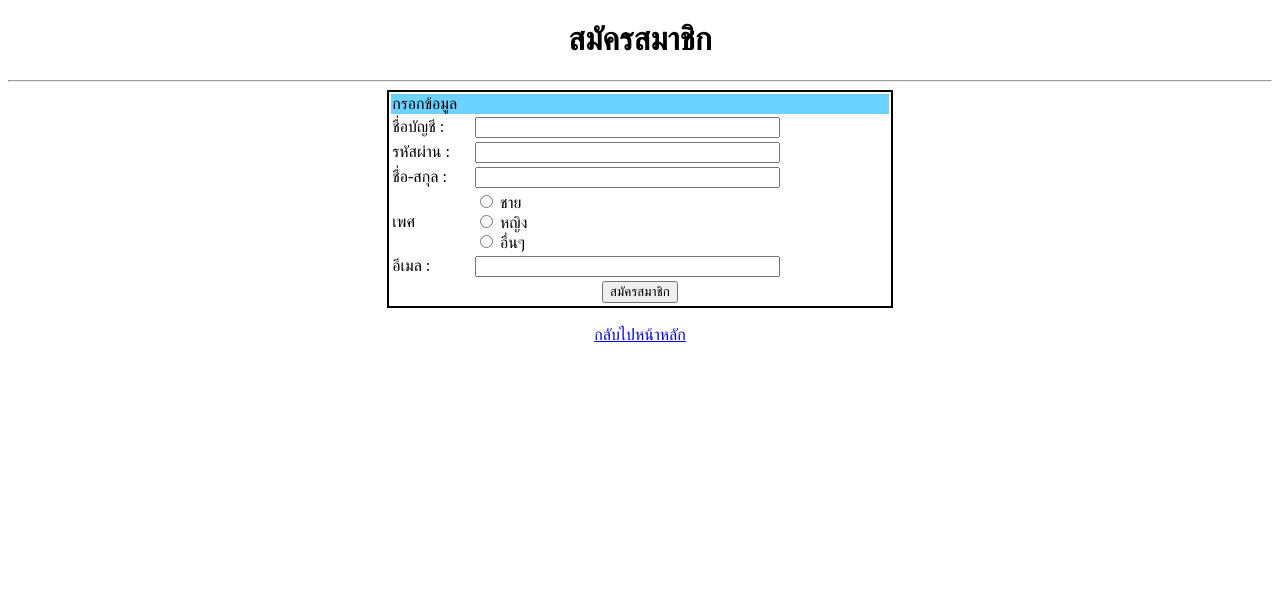
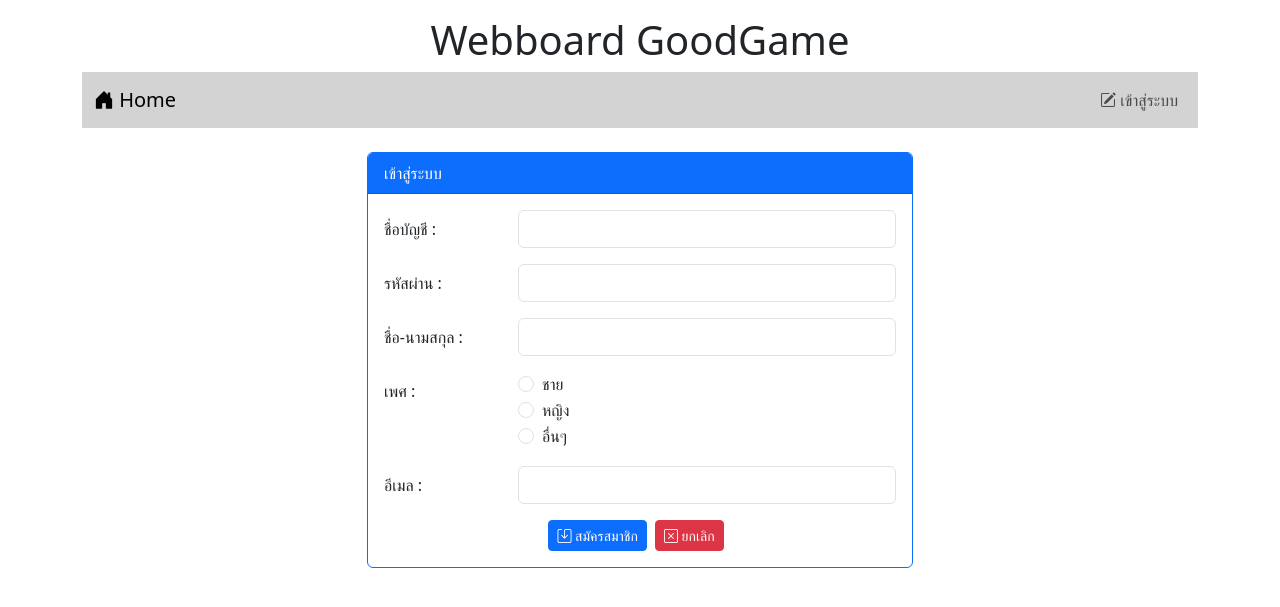
Before and after one commit to Kanriver/Webboard_kanriver, a PHP site: page /register.php in a window 1280 px wide. Shown: the top 607 px of the page. Run offline with PHP 8.4, Linux system fonts and the light colour scheme.

Commit message:
Work8 Finish
Work8 Finish

```diff
--- a/register.php
+++ b/register.php
@@ -10,32 +10,78 @@
 <head>
     <meta charset="UTF-8">
     <meta name="viewport" content="width=device-width, initial-scale=1.0">
+    <link rel="stylesheet" href="bootstrap-5.3.2-dist/css/bootstrap.min.css">
+    <script src="bootstrap-5.3.2-dist/js/bootstrap.bundle.min.js"></script>
+    <link rel="stylesheet" href="https://cdn.jsdelivr.net/npm/bootstrap-icons@1.11.3/font/bootstrap-icons.min.css">
     <title>Register</title>
 </head>
 <body>
-    <h1 style="text-align: center;">สมัครสมาชิก</h1>
-    <hr>
-    <form>
-        <table style="border: 2px solid black; width: 40%;" align="center">
-            <tr style="background-color: #6CD2FE;"><td colspan="2">กรอกข้อมูล</td></tr>
-            <tr><td>ชื่อบัญชี :</td><td><input type="text" name="user" size="35" required></td></tr>
-            <tr><td>รหัสผ่าน :</td><td><input type="password" name="pwd" size="35" required></td></tr>
-            <tr><td>ชื่อ-สกุล :</td><td><input type="text" name="name" size="35" required></td></tr>
-            <tr><td>เพศ</td><td>
-                    <input type="radio" name="gender" value="m">
-                        ชาย <br>
-                    <input type="radio" name="gender" value="f">
-                        หญิง <br>
-                    <input type="radio" name="gender" value="L">
-                        อื่นๆ <br>
-            </td></tr>
-            <tr><td>อีเมล :</td><td><input type="email" name="mail" size="35" required></td></tr>
-            <tr><td colspan="2" align="center"><input type="submit" value="สมัครสมาชิก"></td></tr>
-        </table>
-    </form>
+    <div class="container">
+    <h1 style="text-align: center;" class="mt-3">Webboard GoodGame</h1>
+    <?php include "nav.php" ?>
+    <div class="row mt-4">
+        <div class="col-lg-3 col-md-2 col-sm-1"></div>
+        <div class="col-lg-6 col-md-8 col-sm-10">
+            <div class="card border-primary">
+                <div class="card-header bg-primary text-white">เข้าสู่ระบบ</div>
+                <div class="card-body">
+                    <form action="register_save.php" method="post">
+                        <div class="row">
+                            <label for="user" class="col-lg-3 col-form-label">ชื่อบัญชี :</label>
+                            <div class="col-lg-9">
+                                <input id="user" type="text" name="login" class="form-control" required>
+                            </div>
+                        </div>
+                        <div class="row mt-3">
+                            <label for="pwd" class="col-lg-3 col-form-label">รหัสผ่าน :</label>
+                            <div class="col-lg-9">
+                                <input id="pwd" type="password" name="pwd" class="form-control" required>
+                            </div>
+                        </div>
+                        <div class="row mt-3">
+                            <label for="name" class="col-lg-3 col-form-label">ชื่อ-นามสกุล :</label>
+                            <div class="col-lg-9">
+                                <input id="name" type="text" name="name" class="form-control" required>
+                            </div>
+                        </div>
+                        <div class="row mt-3">
+                            <label class="col-lg-3 col-form-label">เพศ :</label>
+                            <div class="col-lg-9">
+                                <div class="form-check">
+                                    <input id="m" type="radio" name="gender" value="m" class="form-check-input" required>
+                                    <label for="m" class="form-check-label">ชาย</label>
+                                </div>
+                                <div class="form-check">
+                                    <input id="f" type="radio" name="gender" value="f" class="form-check-input" required>
+                                    <label for="f" class="form-check-label">หญิง</label>
+                                </div>
+                                <div class="form-check">
+                                    <input id="o" type="radio" name="gender" value="o" class="form-check-input" required>
+                                    <label for="o" class="form-check-label">อื่นๆ</label>
+                                </div>
+                            </div>
+                        </div>
+                        <div class="row mt-3">
+                            <label for="email" class="col-lg-3 col-form-label">อีเมล :</label>
+                            <div class="col-lg-9">
+                                <input id="email" type="email" name="email" class="form-control" required>
+                            </div>
+                        </div>
+                        <div class="row mt-3">
+                            <div class="col-lg-12 d-flex justify-content-center">
+                                <button type="submit" class="btn btn-primary btn-sm me-2">
+                                    <i class="bi bi-save"></i> สมัครสมาชิก</button>
+                                <button type="submit" class="btn btn-danger btn-sm me-2">
+                                    <i class="bi bi-x-square"></i> ยกเลิก</button>
+                            </div>
+                        </div>
+                    </form>
+                    </div>
+                </div>
+            </div>
+            <div class="col-lg-3 col-md-2 col-sm-1"></div>
+        </div>
+    </div>
     <br>
-    <div style="text-align: center;">
-    <a href="index.php">กลับไปหน้าหลัก</a>
-    </div>
 </body>
 </html>
```
Also changed, not shown: register_save.php (added, +16 -0 lines).
